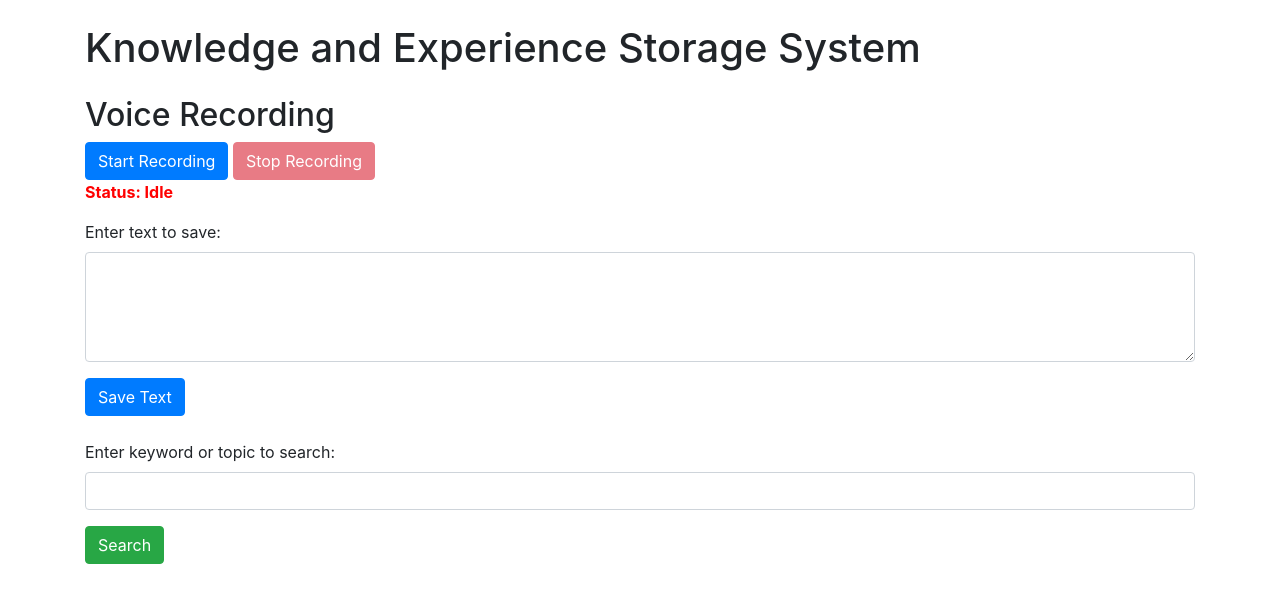
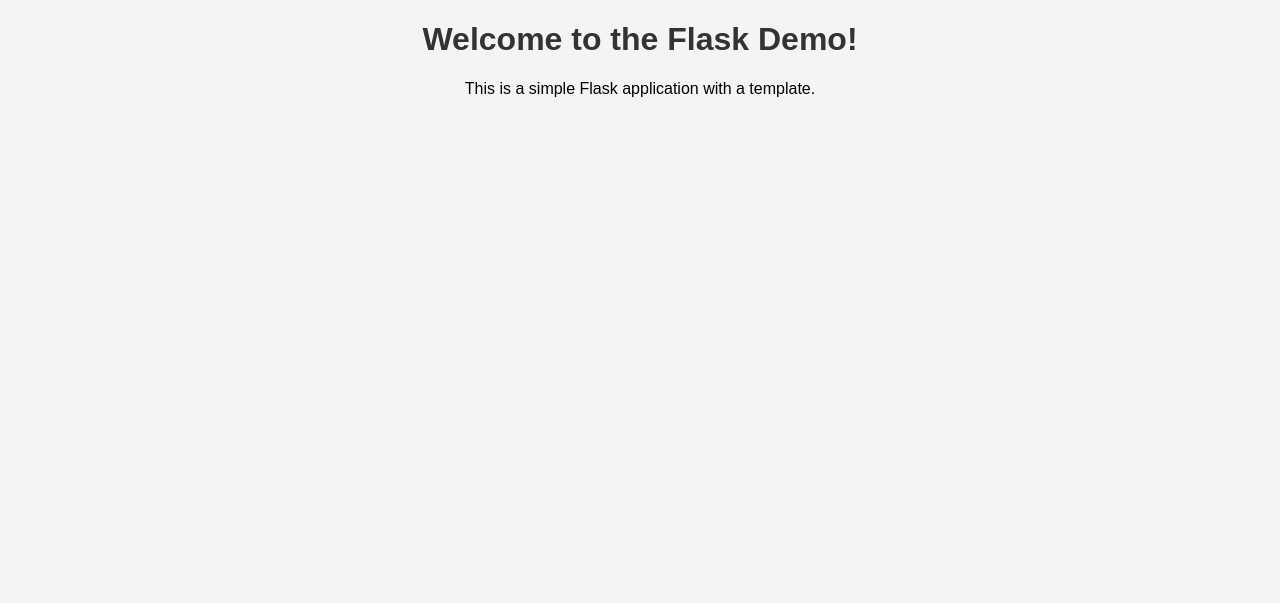
Before and after one commit to shahid9455/knowledge1, a Flask app: page / in a window 1280 px wide. Shown: the top 603 px of the page. Run offline with Flask 3, Linux system fonts and the light colour scheme; some libraries are stand-ins or nearby versions.

Commit message:
index.html

```diff
--- a/templates/index.html
+++ b/templates/index.html
@@ -3,110 +3,22 @@
 <head>
     <meta charset="UTF-8">
     <meta name="viewport" content="width=device-width, initial-scale=1.0">
-    <title>Knowledge and Experience Storage System</title>
-    <link rel="stylesheet" href="https://stackpath.bootstrapcdn.com/bootstrap/4.5.2/css/bootstrap.min.css">
+    <title>Flask Demo</title>
     <style>
-        #recordingStatus {
-            font-weight: bold;
-            color: red;
+        body {
+            font-family: Arial, sans-serif;
+            background-color: #f4f4f4;
+            margin: 0;
+            padding: 0;
+            text-align: center;
+        }
+        h1 {
+            color: #333;
         }
     </style>
 </head>
 <body>
-    <div class="container">
-        <h1 class="mt-4">Knowledge and Experience Storage System</h1>
-
-        {% with messages = get_flashed_messages(with_categories=true) %}
-        {% if messages %}
-            <div class="alert alert-{{ messages[0][0] }} mt-3">
-                {{ messages[0][1] }}
-            </div>
-        {% endif %}
-        {% endwith %}
-
-        <!-- Voice Recording Section -->
-        <div class="mt-4">
-            <h2>Voice Recording</h2>
-            <button id="startRecording" class="btn btn-primary">Start Recording</button>
-            <button id="stopRecording" class="btn btn-danger" disabled>Stop Recording</button>
-            <p id="recordingStatus">Status: Idle</p>
-        </div>
-
-        <form action="/save_text" method="POST" class="mt-3">
-            <div class="form-group">
-                <label for="text">Enter text to save:</label>
-                <textarea name="text" id="text" class="form-control" rows="4" required></textarea>
-            </div>
-            <button type="submit" class="btn btn-primary">Save Text</button>
-        </form>
-
-        <form action="/search" method="POST" class="mt-4">
-            <div class="form-group">
-                <label for="query">Enter keyword or topic to search:</label>
-                <input type="text" name="query" id="query" class="form-control" required>
-            </div>
-            <button type="submit" class="btn btn-success">Search</button>
-        </form>
-
-        {% if refined_text %}
-        <h2 class="mt-4">Refined Text:</h2>
-        <p class="mt-3">{{ refined_text }}</p>
-        <a href="{{ url_for('download_pdf', refined_text=refined_text) }}" class="btn btn-info mt-3">Download PDF</a>
-    {% endif %}
-
-
-        {% if suggestions %}
-            <h2 class="mt-4">Suggestions:</h2>
-            <ul class="list-group mt-3">
-                {% for suggestion in suggestions %}
-                    <li class="list-group-item">{{ suggestion }}</li>
-                {% endfor %}
-            </ul>
-        {% endif %}
-    </div>
-
-    <!-- Include Web Speech API script -->
-    <script>
-        const startButton = document.getElementById('startRecording');
-        const stopButton = document.getElementById('stopRecording');
-        const recordingStatus = document.getElementById('recordingStatus');
-        const textArea = document.getElementById('text');
-
-        let recognition;
-
-        if (window.SpeechRecognition || window.webkitSpeechRecognition) {
-            recognition = new (window.SpeechRecognition || window.webkitSpeechRecognition)();
-            recognition.lang = 'en-US';
-            recognition.interimResults = false;
-            recognition.continuous = false;
-
-            recognition.onstart = () => {
-                recordingStatus.textContent = 'Status: Recording...';
-                startButton.disabled = true;
-                stopButton.disabled = false;
-            };
-
-            recognition.onend = () => {
-                recordingStatus.textContent = 'Status: Idle';
-                startButton.disabled = false;
-                stopButton.disabled = true;
-            };
-
-            recognition.onresult = (event) => {
-                const transcript = event.results[0][0].transcript;
-                textArea.value = transcript;
-            };
-
-            startButton.addEventListener('click', () => {
-                recognition.start();
-            });
-
-            stopButton.addEventListener('click', () => {
-                recognition.stop();
-            });
-        } else {
-            recordingStatus.textContent = 'Speech Recognition not supported in this browser.';
-        }
-    </script>
+    <h1>Welcome to the Flask Demo!</h1>
+    <p>This is a simple Flask application with a template.</p>
 </body>
 </html>
```
